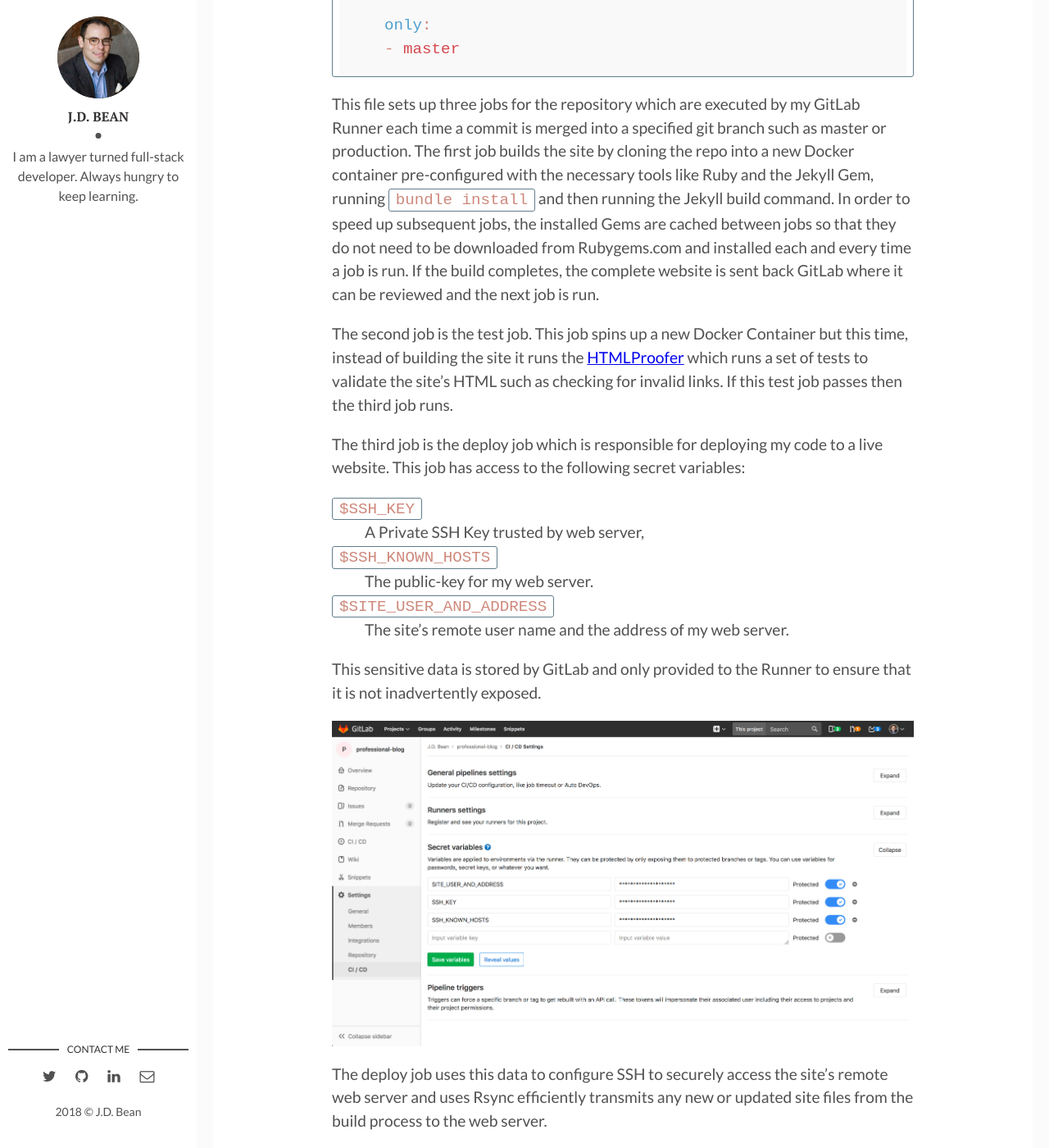
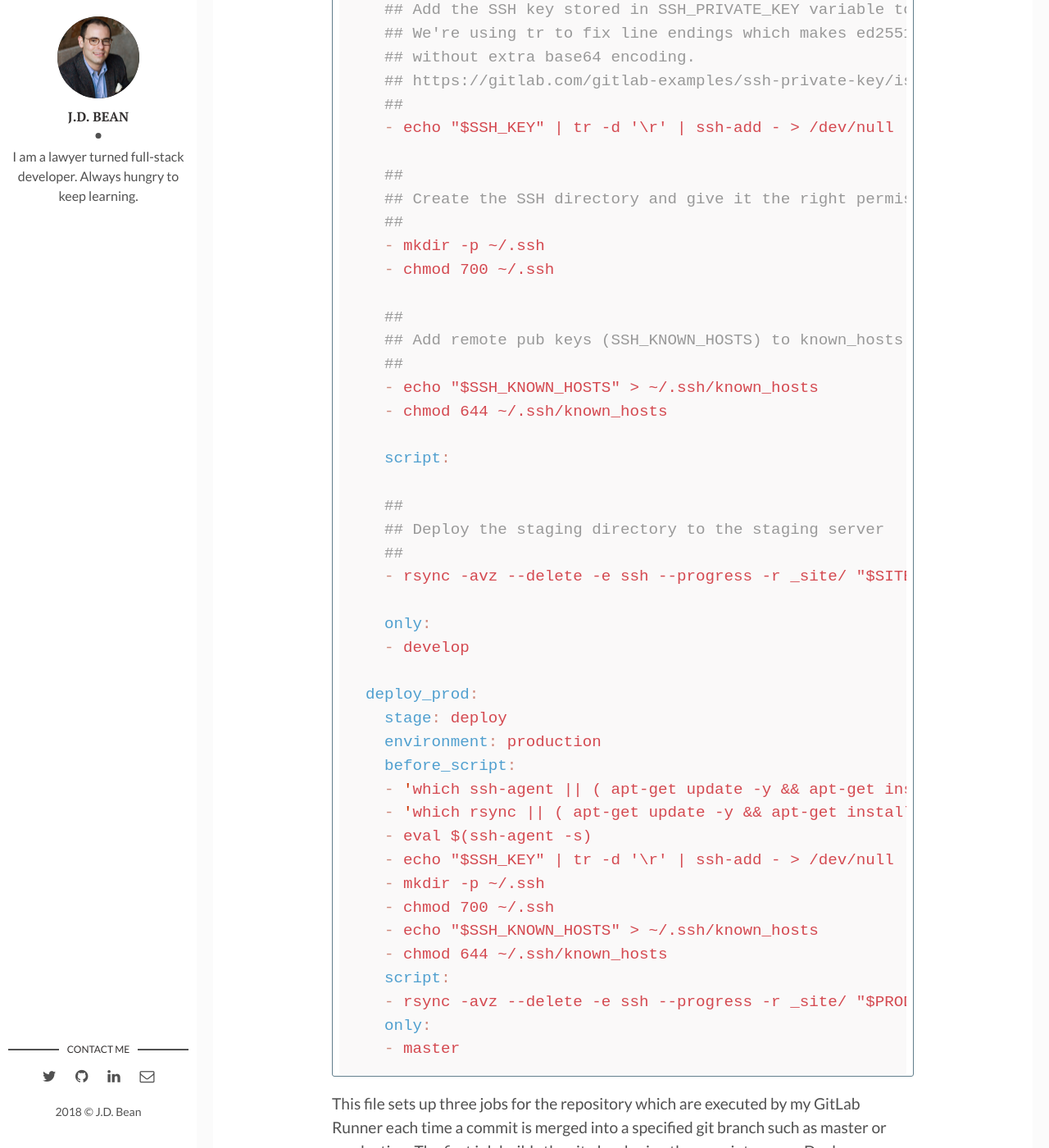
Before and after one commit to jdbean/blog-mirror, a Jekyll site: the page built from _posts/2018-03-29-blogging-workflow.md, in a window 1280 px wide and 1400 px high, scrolled down 5586 px. Shown: the whole window at 82% size. Built offline with Jekyll 4.4.1, drawn with Linux system fonts in a browser that asks for light colours; some of the changed text lies outside the part shown.

Commit message:
new img assets

````diff
--- a/_posts/2018-03-29-blogging-workflow.md
+++ b/_posts/2018-03-29-blogging-workflow.md
@@ -108,7 +110,7 @@ build:
     - _site
   only:
   - master
-  - production
+  - develop
 
 test:
   stage: test
@@ -121,42 +123,70 @@ test:
     - _site
   only:
   - master
-  - production
+  - develop
 
-deploy:
+deploy_staging:
   stage: deploy
   environment: staging
-
   before_script:
 
   ## Install ssh-agent if not already installed, it is required by Docker.
   ## (change apt-get to yum if you use an RPM-based image)
+  ##
   - 'which ssh-agent || ( apt-get update -y && apt-get install openssh-client -y )'
 
   ## Install rysnc if not already installed
   - 'which rsync || ( apt-get update -y && apt-get install rsync -y )'
 
+  ##
   ## Run ssh-agent (inside the build environment)
+  ##
   - eval $(ssh-agent -s)
 
-  ## Add the SSH key stored in SSH_KEY variable to the agent store
+  ##
+  ## Add the SSH key stored in SSH_PRIVATE_KEY variable to the agent store
   ## We're using tr to fix line endings which makes ed25519 keys work
   ## without extra base64 encoding.
+  ## https://gitlab.com/gitlab-examples/ssh-private-key/issues/1#note_48526556
+  ##
   - echo "$SSH_KEY" | tr -d '\r' | ssh-add - > /dev/null
 
+  ##
   ## Create the SSH directory and give it the right permissions
+  ##
   - mkdir -p ~/.ssh
   - chmod 700 ~/.ssh
 
+  ##
   ## Add remote pub keys (SSH_KNOWN_HOSTS) to known_hosts
+  ##
   - echo "$SSH_KNOWN_HOSTS" > ~/.ssh/known_hosts
   - chmod 644 ~/.ssh/known_hosts
 
   script:
 
+  ##
   ## Deploy the staging directory to the staging server
+  ##
   - rsync -avz --delete -e ssh --progress -r _site/ "$SITE_USER_AND_ADDRESS"
 
+  only:
+  - develop
+
+deploy_prod:
+  stage: deploy
+  environment: production
+  before_script:
+  - 'which ssh-agent || ( apt-get update -y && apt-get install openssh-client -y )'
+  - 'which rsync || ( apt-get update -y && apt-get install rsync -y )'
+  - eval $(ssh-agent -s)
+  - echo "$SSH_KEY" | tr -d '\r' | ssh-add - > /dev/null
+  - mkdir -p ~/.ssh
+  - chmod 700 ~/.ssh
+  - echo "$SSH_KNOWN_HOSTS" > ~/.ssh/known_hosts
+  - chmod 644 ~/.ssh/known_hosts
+  script:
+  - rsync -avz --delete -e ssh --progress -r _site/ "$PROD_SITE_USER_AND_ADDRESS"
   only:
   - master
 ```
@@ -188,3 +218,14 @@ This sensitive data is stored by GitLab and only provided to the Runner to ensur
 ![GitLab secret variables screen](/assets/img/gitlab-ci-cd-secret-vars.png)
 
 The deploy job uses this data to configure SSH to securely access the site's remote web server and uses Rsync efficiently transmits any new or updated site files from the build process to the web server.
+
+Thanks to these jobs, when I merge feature branches into my remote development branch the site is built, validated, and deployed to a staging site automattically.
+Logs from the job are stored in Gitlab and I am alerted immediatly via slack and email of any failures.
+
+Deploying to production is as simple as merging the development branch into master.
+
+![Blog GitLab CI Pipelines](/assets/img/gitlab-jobs.png)
+
+## Final Thoughts
+
+I think it's
````
Also changed, not shown: other parts of _posts/2018-03-29-blogging-workflow.md (+2 -0 lines), assets/img/gitlab-jobs.png (added), assets/img/jekyll-build.png (added).
